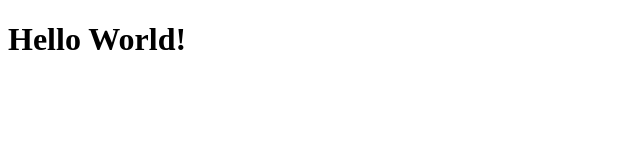
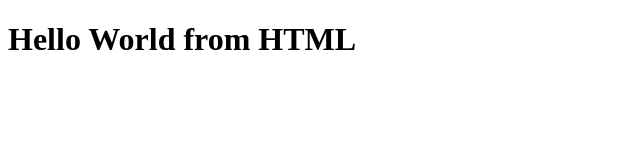
Before and after one commit to Miraj8280/mastering-react.js, a plain HTML site: page index.html in a window 1280 px wide. Shown: the whole page, without its empty margins (0-640 px from the left). Drawn offline with Linux system fonts and the light colour scheme.

Commit message:
Hello World using HTML

```diff
--- a/index.html
+++ b/index.html
@@ -7,7 +7,7 @@
   </head>
   <body>
     <div id="root">
-      <h1>Hello World!</h1>
+      <h1>Hello World from HTML</h1>
     </div>
   </body>
 </html>
```
